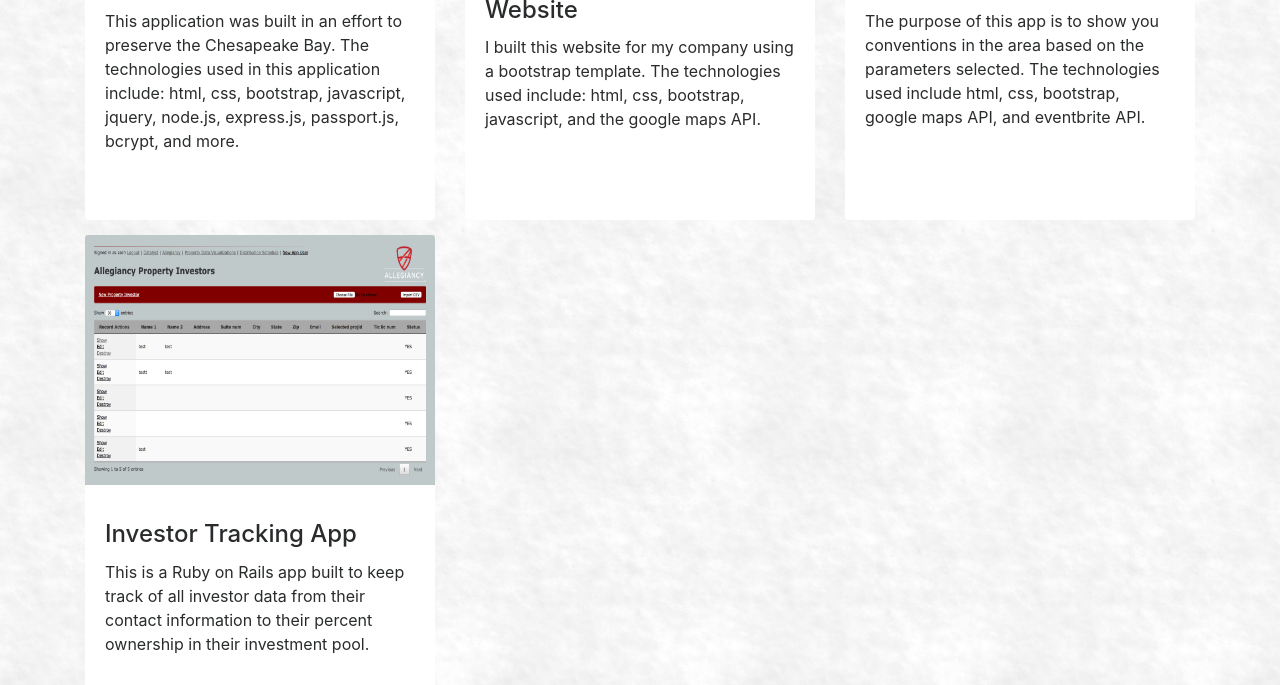
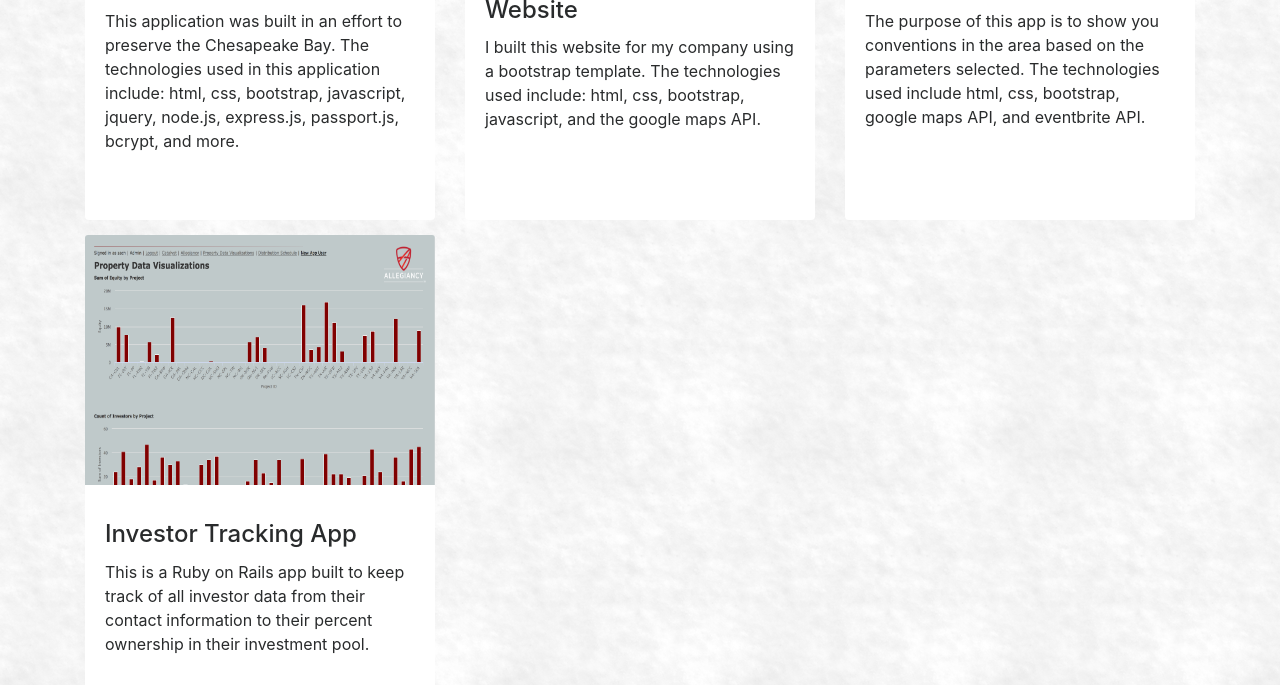
Before and after one commit to zrcarter2017/newPortfolio, a plain HTML site: page portfolio.html in a window 1280 px wide. Shown: the part 665-1350 px from the top of the page. Drawn offline with nearby package versions, Linux system fonts and the light colour scheme; a script that the page names is missing.

Commit message:
changed investor app pic again to show data visualizations

```diff
--- a/portfolio.html
+++ b/portfolio.html
@@ -79,7 +79,7 @@
 	<div class="row">
 		<div class="col-xs-12 col-lg-4">
 			<div class="card">
-			  <a target="_blank" class="hover" href="https://github.com/taylorturneriv/alleg_app"><figure><img class="card-img-top" src="images/allegAppPic2.png" alt="Card image cap"></figure></a>
+			  <a target="_blank" class="hover" href="https://github.com/taylorturneriv/alleg_app"><figure><img class="card-img-top" src="images/allegAppPic3.png" alt="Card image cap"></figure></a>
 				  <div class="card-block portfolioCard">
 				    <h4 class="card-title">Investor Tracking App</h4>
 				    <p class="card-text">This is a Ruby on Rails app built to keep track of all investor data from their contact information to their percent ownership in their investment pool.</p>
```
Also changed, not shown: images/allegAppPic3.png (added).
